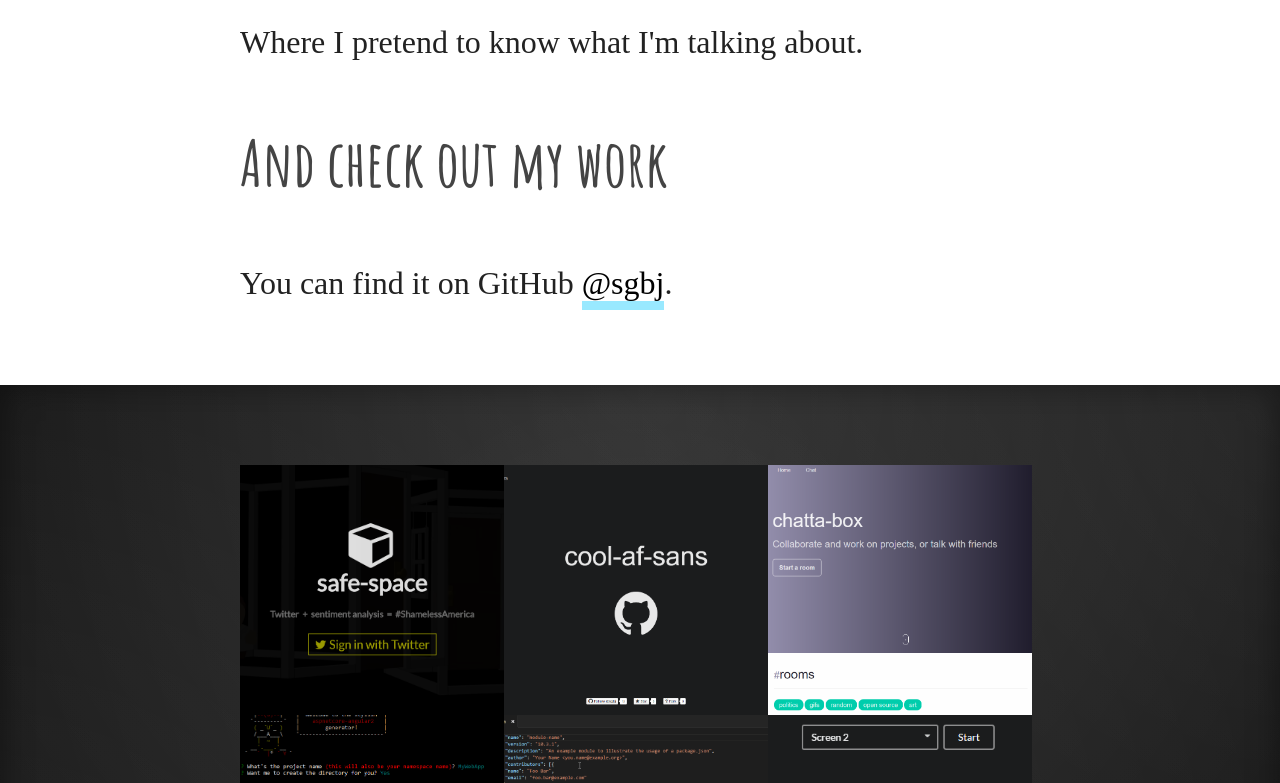
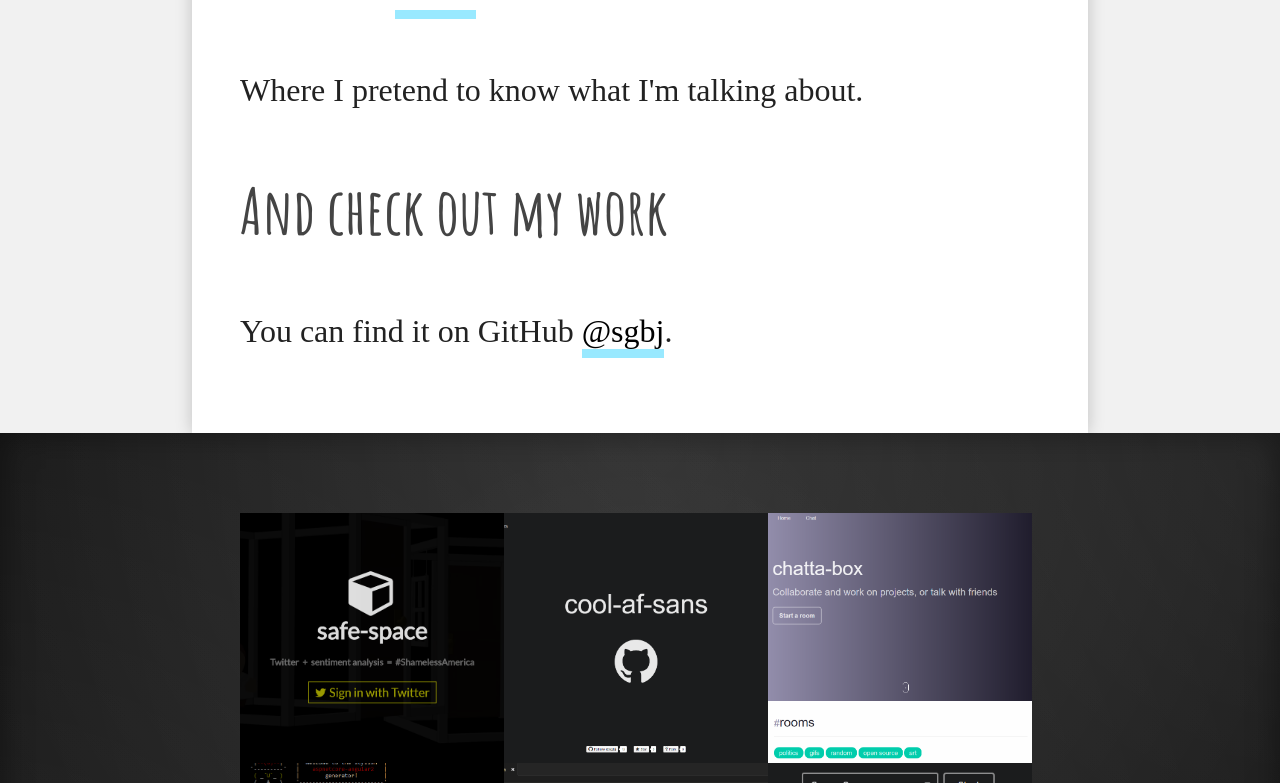
Before and after one commit to sgbj/sgbj.github.io, a plain HTML site: page index.html in a window 1280 px wide. Shown: the part 1457-2240 px from the top of the page. Drawn offline with Linux system fonts and the light colour scheme; a web font is replaced by a local one.

Commit message:
updating style

```diff
--- a/assets/css/app.css
+++ b/assets/css/app.css
@@ -17,6 +17,7 @@ body {
   font-size: 2rem;
   line-height: 1.4;
   margin: 0;
+  background-color: #f1f1f1;
 }
 
 h1 {
@@ -36,9 +37,13 @@ h1 svg {
   text-decoration: underline;
 }
 
-section {
+.content {
   max-width: 800px;
   margin: auto;
+  padding: 3rem;
+  background-color: #fff;
+  box-shadow: 0 0 1rem rgba(0, 0, 0, 0.2);
+  box-sizing: content-box;
 }
 
 section.dark {
@@ -50,7 +55,7 @@ section.dark {
     radial-gradient(circle at bottom left, rgba(255, 255, 255, 0.12), transparent),
     radial-gradient(circle at top, rgba(255, 255, 255, 0.11), transparent);
   padding: 5rem 0;
-  margin: 5rem auto 4rem auto;
+  margin: 0 auto;
   box-shadow: inset 0 0 2rem rgba(0, 0, 0, 0.4);
 }
 
@@ -125,7 +130,6 @@ nav > ul {
   left: -300px;
   top: 20%;
   max-height: 58%;
-  border-radius: 0.1rem;
   list-style-type: none;
   line-height: 4rem;
   box-shadow: 0 0 1rem rgba(0, 0, 0, 0.2);
@@ -231,6 +235,10 @@ nav.active > ul li:nth-child(5) {
     left: 0 !important;
     bottom: 0 !important;
   }
+
+  .content {
+    padding: 3rem 0.1rem;
+  }
 }
 
 @media screen and (max-width: 400px) {
--- a/index.html
+++ b/index.html
@@ -26,6 +26,7 @@
       <text text-anchor="middle" x="35%" y="75%" class="masthead-text" fill="url(#image-pattern)" transform="rotate(-20)">batary.io</text>
     </svg>
   </h1>
+  <main class="content">
     <section>
       <h2>Hello, my name is Scott</h2>
       <p>
@@ -50,6 +51,7 @@
         You can find it on GitHub <a href="https://github.com/sgbj">@sgbj</a>.
       </p>
     </section>
+  </main>
   <section class="dark">
     <div class="projects">
       <a href="https://github.com/sgbj/safe-space" class="project">
```
Lines whose indentation alone changed are shown as unchanged.
